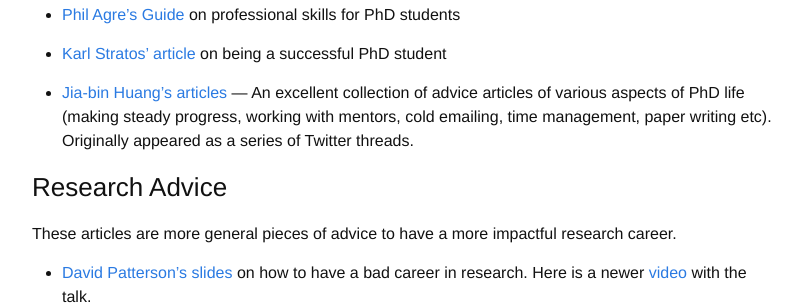
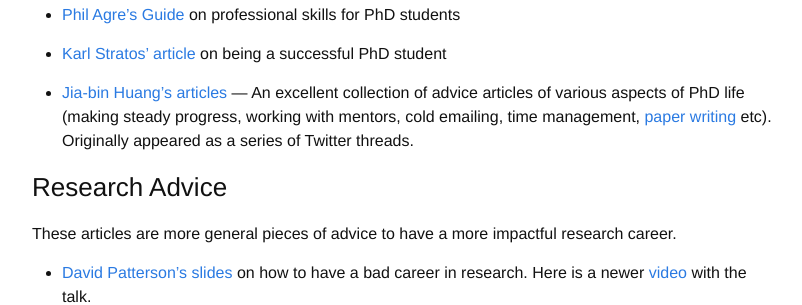
Before and after one commit to martiansideofthemoon/martiansideofthemoon.github.io, a Jekyll site: the page built from _posts/2018-05-30-grad-resources.markdown, in a window 1280 px wide and 900 px high, scrolled down 3066 px. Shown: the part 176-481 px from the top of the window, without its empty margins (238-1040 px from the left). Built offline with Jekyll 4.4.1, drawn with Linux system fonts in a browser that asks for light colours; comment, search, counter and statistics services are not loaded; part of the change alters nothing that is shown.

```diff
--- a/_posts/2018-05-30-grad-resources.markdown
+++ b/_posts/2018-05-30-grad-resources.markdown
@@ -89,7 +89,7 @@ These articles are guides for having a more successful PhD (*after* joining a Ph
 
 * [Karl Stratos' article](http://karlstratos.com/#student) on being a successful PhD student
 
-* [Jia-bin Huang's articles](https://github.com/jbhuang0604/awesome-tips) --- An excellent collection of advice articles of various aspects of PhD life (making steady progress, working with mentors, cold emailing, time management, paper writing etc). Originally appeared as a series of Twitter threads.
+* [Jia-bin Huang's articles](https://github.com/jbhuang0604/awesome-tips) --- An excellent collection of advice articles of various aspects of PhD life (making steady progress, working with mentors, cold emailing, time management, [paper writing](https://twitter.com/jbhuang0604/status/1437443017510621185?s=19) etc). Originally appeared as a series of Twitter threads.
 
 ### Research Advice
 These articles are more general pieces of advice to have a more impactful research career.
```
